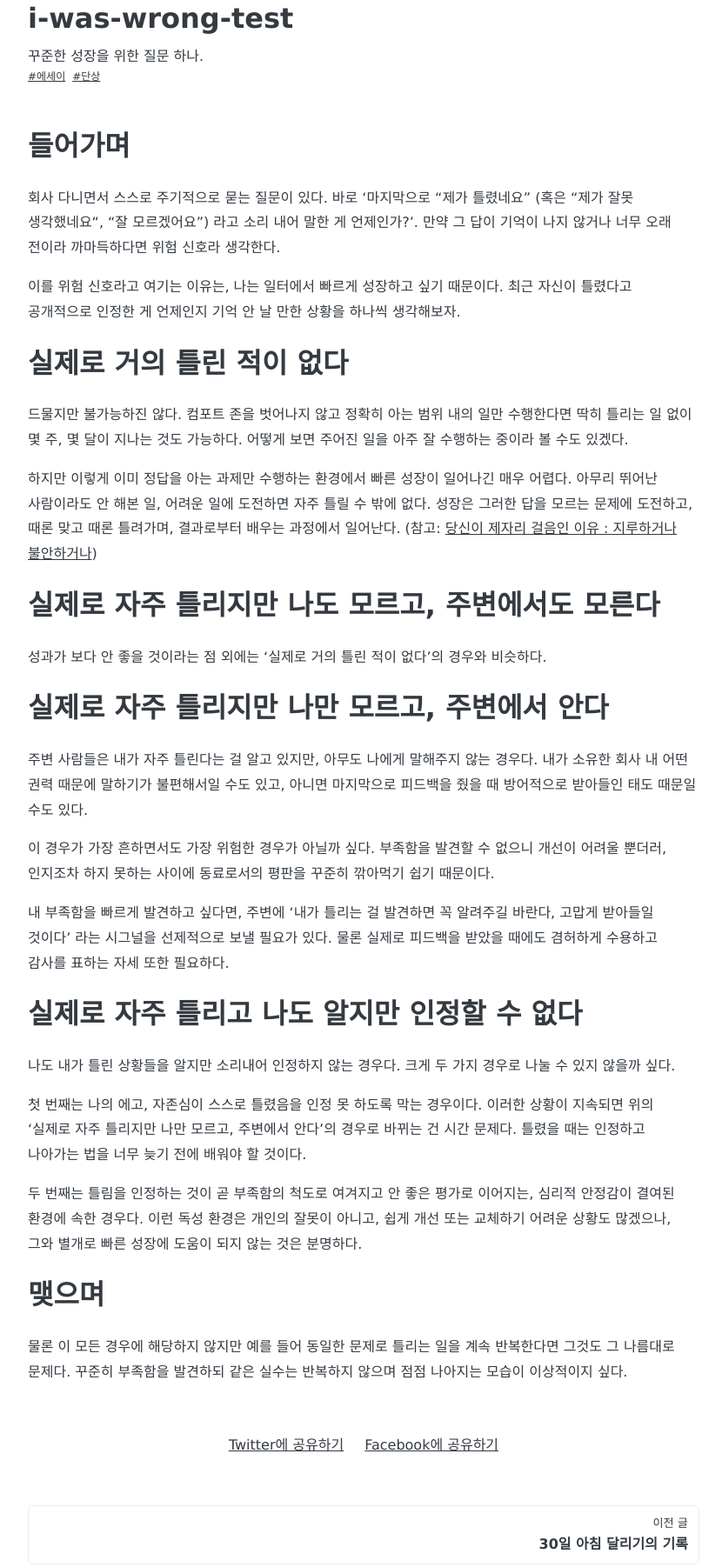
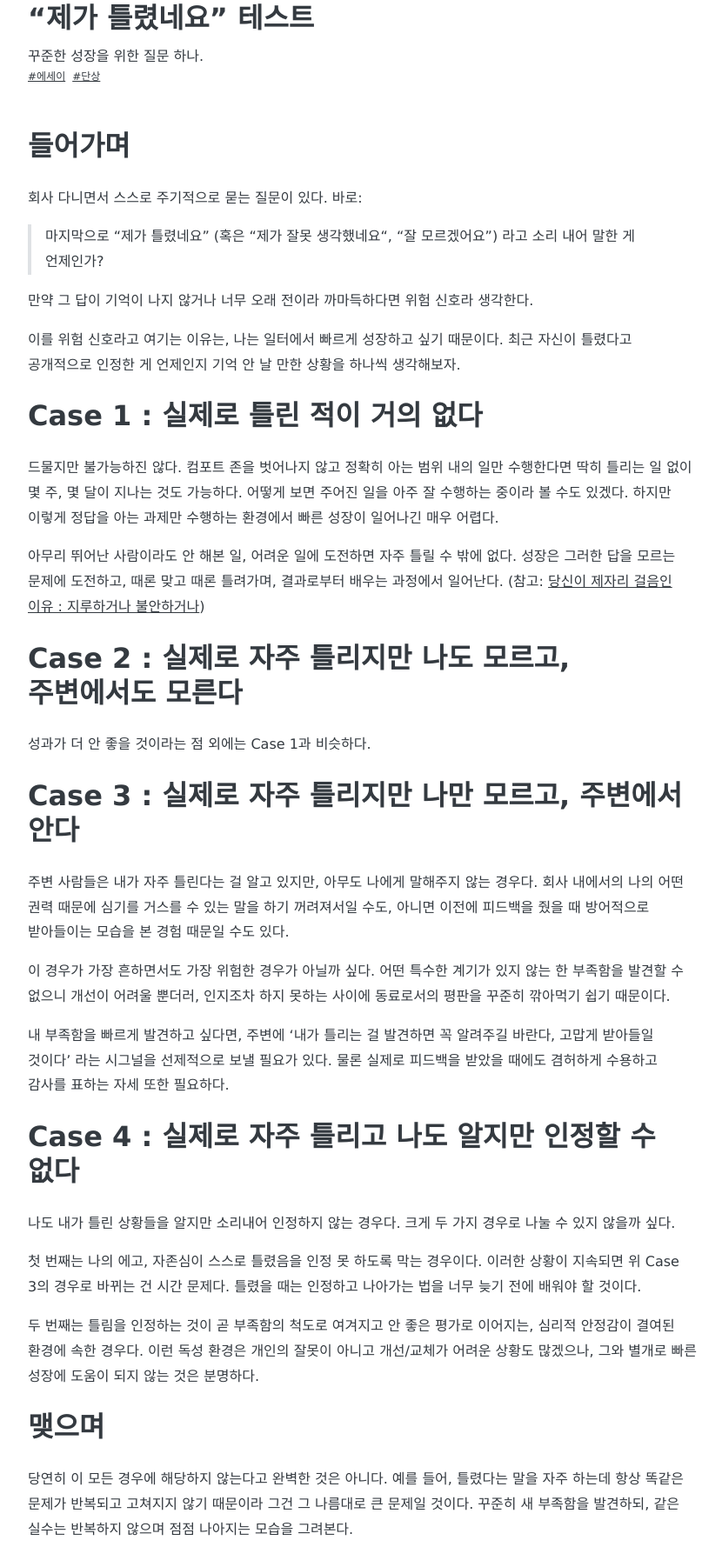
Before and after one commit to heejongahn/blog, a Gatsby site: page /articles/i-was-wrong-test in a window 1280 px wide. Shown: the part 101-1903 px from the top of the page at 87% size, without its empty margins (222-1052 px from the left). Built offline with nearby package versions, Linux system fonts and the light colour scheme; Gatsby itself is replaced by a stand-in of ours.

Commit message:
Update Article “i-was-wrong-test/index”

```diff
--- a/src/pages/articles/i-was-wrong-test/index.md
+++ b/src/pages/articles/i-was-wrong-test/index.md
@@ -1,6 +1,6 @@
 ---
 templateKey: blog-post
-title: i-was-wrong-test
+title: “제가 틀렸네요” 테스트
 date: 2021-05-02T06:36:49.151Z
 description: 꾸준한 성장을 위한 질문 하나.
 tags:
@@ -9,36 +9,40 @@ tags:
 ---
 # 들어가며
 
-회사 다니면서 스스로 주기적으로 묻는 질문이 있다. 바로 ‘마지막으로 “제가 틀렸네요” (혹은 “제가 잘못 생각했네요“, “잘 모르겠어요”) 라고 소리 내어 말한 게 언제인가?’. 만약 그 답이 기억이 나지 않거나 너무 오래 전이라 까마득하다면 위험 신호라 생각한다.
+회사 다니면서 스스로 주기적으로 묻는 질문이 있다. 바로:
+
+> 마지막으로 “제가 틀렸네요” (혹은 “제가 잘못 생각했네요“, “잘 모르겠어요”) 라고 소리 내어 말한 게 언제인가?
+
+만약 그 답이 기억이 나지 않거나 너무 오래 전이라 까마득하다면 위험 신호라 생각한다.
 
 이를 위험 신호라고 여기는 이유는, 나는 일터에서 빠르게 성장하고 싶기 때문이다. 최근 자신이 틀렸다고 공개적으로 인정한 게 언제인지 기억 안 날 만한 상황을 하나씩 생각해보자.
 
-# 실제로 거의 틀린 적이 없다
+# Case 1 : 실제로 틀린 적이 거의 없다
 
-드물지만 불가능하진 않다. 컴포트 존을 벗어나지 않고 정확히 아는 범위 내의 일만 수행한다면 딱히 틀리는 일 없이 몇 주, 몇 달이 지나는 것도 가능하다. 어떻게 보면 주어진 일을 아주 잘 수행하는 중이라 볼 수도 있겠다.
+드물지만 불가능하진 않다. 컴포트 존을 벗어나지 않고 정확히 아는 범위 내의 일만 수행한다면 딱히 틀리는 일 없이 몇 주, 몇 달이 지나는 것도 가능하다. 어떻게 보면 주어진 일을 아주 잘 수행하는 중이라 볼 수도 있겠다. 하지만 이렇게 정답을 아는 과제만 수행하는 환경에서 빠른 성장이 일어나긴 매우 어렵다.
 
-하지만 이렇게 이미 정답을 아는 과제만 수행하는 환경에서 빠른 성장이 일어나긴 매우 어렵다. 아무리 뛰어난 사람이라도 안 해본 일, 어려운 일에 도전하면 자주 틀릴 수 밖에 없다. 성장은 그러한 답을 모르는 문제에 도전하고, 때론 맞고 때론 틀려가며, 결과로부터 배우는 과정에서 일어난다. (참고: [당신이 제자리 걸음인 이유 : 지루하거나 불안하거나](http://agile.egloos.com/5749946))
+아무리 뛰어난 사람이라도 안 해본 일, 어려운 일에 도전하면 자주 틀릴 수 밖에 없다. 성장은 그러한 답을 모르는 문제에 도전하고, 때론 맞고 때론 틀려가며, 결과로부터 배우는 과정에서 일어난다. (참고: [당신이 제자리 걸음인 이유 : 지루하거나 불안하거나](http://agile.egloos.com/5749946))
 
-# 실제로 자주 틀리지만 나도 모르고, 주변에서도 모른다
+# Case 2 : 실제로 자주 틀리지만 나도 모르고, 주변에서도 모른다
 
-성과가 보다 안 좋을 것이라는 점 외에는 ‘실제로 거의 틀린 적이 없다’의 경우와 비슷하다.
+성과가 더 안 좋을 것이라는 점 외에는 Case 1과 비슷하다.
 
-# 실제로 자주 틀리지만 나만 모르고, 주변에서 안다
+# Case 3 : 실제로 자주 틀리지만 나만 모르고, 주변에서 안다
 
-주변 사람들은 내가 자주 틀린다는 걸 알고 있지만, 아무도 나에게 말해주지 않는 경우다. 내가 소유한 회사 내 어떤 권력 때문에 말하기가 불편해서일 수도 있고, 아니면 마지막으로 피드백을 줬을 때 방어적으로 받아들인 태도 때문일 수도 있다.
+주변 사람들은 내가 자주 틀린다는 걸 알고 있지만, 아무도 나에게 말해주지 않는 경우다. 회사 내에서의 나의 어떤 권력 때문에 심기를 거스를 수 있는 말을 하기 꺼려져서일 수도, 아니면 이전에 피드백을 줬을 때 방어적으로 받아들이는 모습을 본 경험 때문일 수도 있다.
 
-이 경우가 가장 흔하면서도 가장 위험한 경우가 아닐까 싶다. 부족함을 발견할 수 없으니 개선이 어려울 뿐더러, 인지조차 하지 못하는 사이에 동료로서의 평판을 꾸준히 깎아먹기 쉽기 때문이다.
+이 경우가 가장 흔하면서도 가장 위험한 경우가 아닐까 싶다. 어떤 특수한 계기가 있지 않는 한 부족함을 발견할 수 없으니 개선이 어려울 뿐더러, 인지조차 하지 못하는 사이에 동료로서의 평판을 꾸준히 깎아먹기 쉽기 때문이다.
 
 내 부족함을 빠르게 발견하고 싶다면, 주변에 ‘내가 틀리는 걸 발견하면 꼭 알려주길 바란다, 고맙게 받아들일 것이다’ 라는 시그널을 선제적으로 보낼 필요가 있다. 물론 실제로 피드백을 받았을 때에도 겸허하게 수용하고 감사를 표하는 자세 또한 필요하다.
 
-# 실제로 자주 틀리고 나도 알지만 인정할 수 없다
+# Case 4 : 실제로 자주 틀리고 나도 알지만 인정할 수 없다
 
 나도 내가 틀린 상황들을 알지만 소리내어 인정하지 않는 경우다. 크게 두 가지 경우로 나눌 수 있지 않을까 싶다.
 
-첫 번째는 나의 에고, 자존심이 스스로 틀렸음을 인정 못 하도록 막는 경우이다. 이러한 상황이 지속되면 위의 ‘실제로 자주 틀리지만 나만 모르고, 주변에서 안다’의 경우로 바뀌는 건 시간 문제다. 틀렸을 때는 인정하고 나아가는 법을 너무 늦기 전에 배워야 할 것이다.
+첫 번째는 나의 에고, 자존심이 스스로 틀렸음을 인정 못 하도록 막는 경우이다. 이러한 상황이 지속되면 위 Case 3의 경우로 바뀌는 건 시간 문제다. 틀렸을 때는 인정하고 나아가는 법을 너무 늦기 전에 배워야 할 것이다.
 
-두 번째는 틀림을 인정하는 것이 곧 부족함의 척도로 여겨지고 안 좋은 평가로 이어지는, 심리적 안정감이 결여된 환경에 속한 경우다. 이런 독성 환경은 개인의 잘못이 아니고, 쉽게 개선 또는 교체하기 어려운 상황도 많겠으나, 그와 별개로 빠른 성장에 도움이 되지 않는 것은 분명하다.
+두 번째는 틀림을 인정하는 것이 곧 부족함의 척도로 여겨지고 안 좋은 평가로 이어지는, 심리적 안정감이 결여된 환경에 속한 경우다. 이런 독성 환경은 개인의 잘못이 아니고 개선/교체가 어려운 상황도 많겠으나, 그와 별개로 빠른 성장에 도움이 되지 않는 것은 분명하다.
 
 # 맺으며
 
-물론 이 모든 경우에 해당하지 않지만 예를 들어 동일한 문제로 틀리는 일을 계속 반복한다면 그것도 그 나름대로 문제다. 꾸준히 부족함을 발견하되 같은 실수는 반복하지 않으며 점점 나아지는 모습이 이상적이지 싶다.
+당연히 이 모든 경우에 해당하지 않는다고 완벽한 것은 아니다. 예를 들어, 틀렸다는 말을 자주 하는데 항상 똑같은 문제가 반복되고 고쳐지지 않기 때문이라 그건 그 나름대로 큰 문제일 것이다. 꾸준히 새 부족함을 발견하되, 같은 실수는 반복하지 않으며 점점 나아지는 모습을 그려본다.
```
